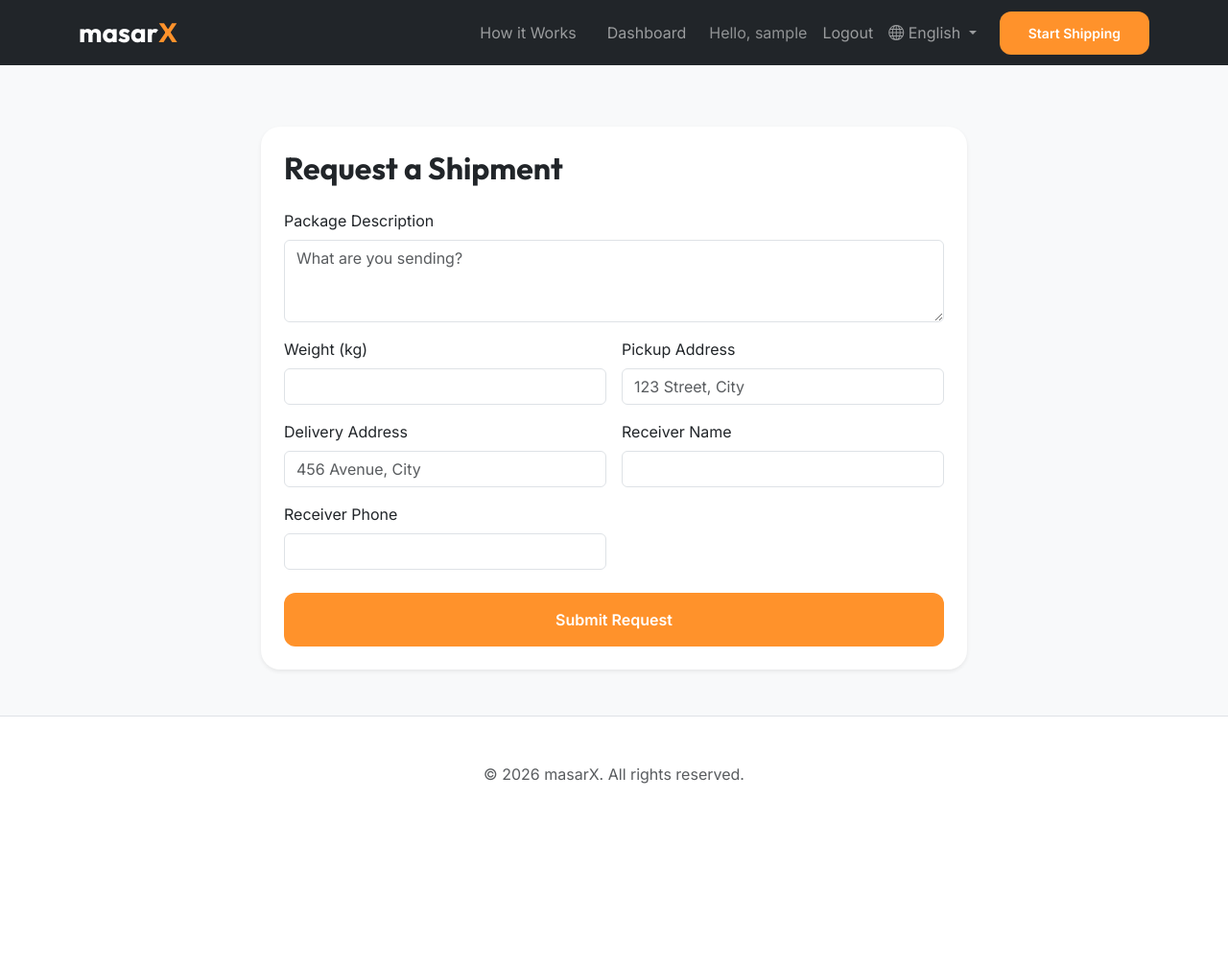
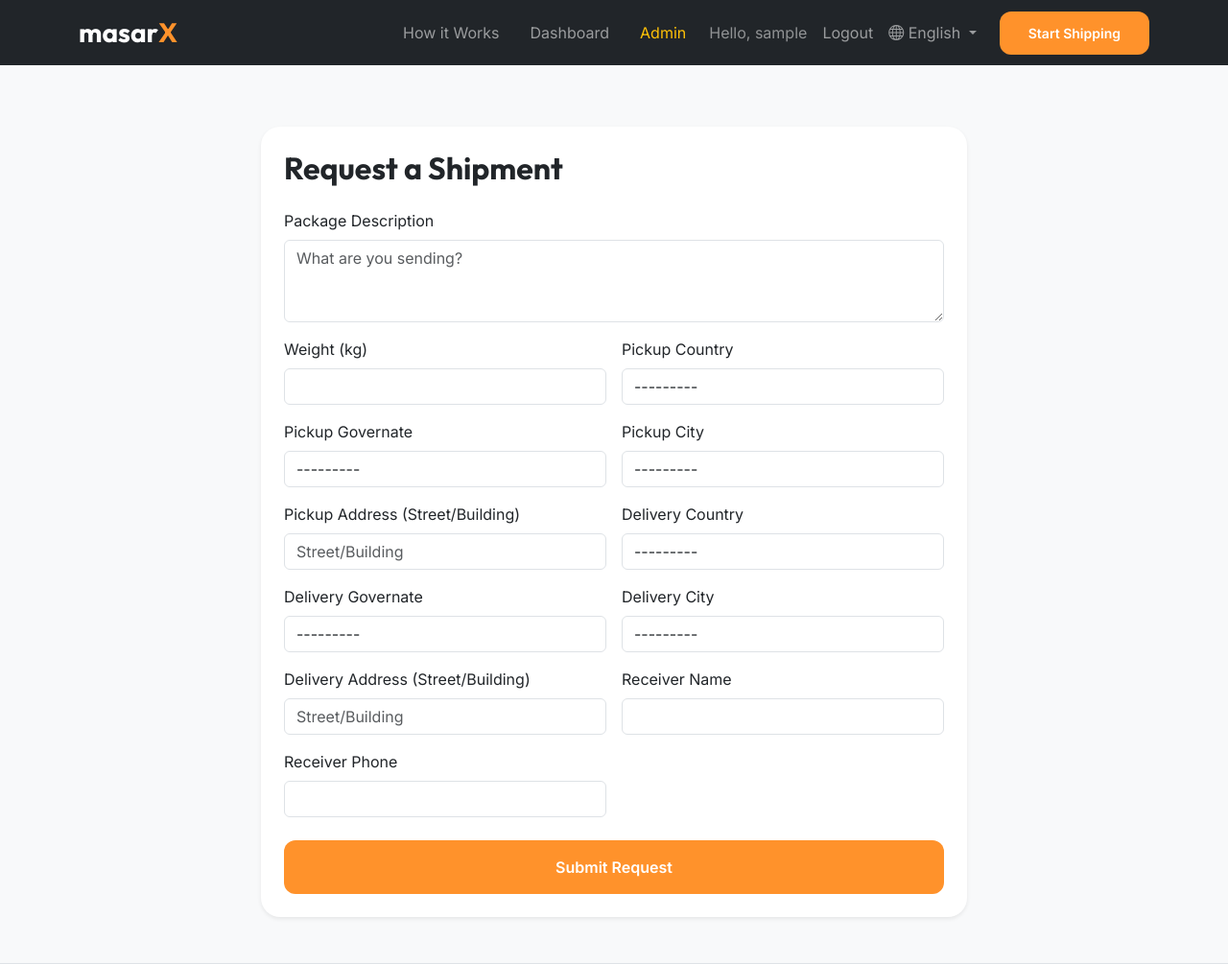
Before and after one commit to moosaalabri/masarX, a Django app: page /shipment-request/ in a window 1280 px wide. Shown: the top 1005 px of the page at 96% size. Before the commit the page ends 817 px from the top, so only its background shows below. Run offline with Django 5.2, Linux system fonts and the light colour scheme; a user stored in the database is signed in; tables that the repository leaves empty hold one stand-in row (values such as "Sample post").

Commit message:
adding nav bar

```diff
--- a/core/context_processors.py
+++ b/core/context_processors.py
@@ -1,13 +1,22 @@
 import os
 import time
+from .models import Profile
 
 def project_context(request):
     """
     Adds project-specific environment variables to the template context globally.
     """
+    profile = None
+    if request.user.is_authenticated:
+        try:
+            profile = request.user.profile
+        except:
+            profile, created = Profile.objects.get_or_create(user=request.user)
+
     return {
         "project_description": os.getenv("PROJECT_DESCRIPTION", ""),
         "project_image_url": os.getenv("PROJECT_IMAGE_URL", ""),
         # Used for cache-busting static assets
         "deployment_timestamp": int(time.time()),
+        "user_profile": profile,
     }
--- a/core/forms.py
+++ b/core/forms.py
@@ -1,13 +1,17 @@
 from django import forms
 from django.contrib.auth.models import User
 from django.utils.translation import gettext_lazy as _
-from .models import Profile, Parcel
+from .models import Profile, Parcel, Country, Governate, City
 
 class UserRegistrationForm(forms.ModelForm):
     password = forms.CharField(widget=forms.PasswordInput, label=_("Password"))
     password_confirm = forms.CharField(widget=forms.PasswordInput, label=_("Confirm Password"))
     role = forms.ChoiceField(choices=Profile.ROLE_CHOICES, label=_("Register as"))
     phone_number = forms.CharField(max_length=20, label=_("Phone Number"))
+
+    country = forms.ModelChoiceField(queryset=Country.objects.all(), required=False, label=_("Country"))
+    governate = forms.ModelChoiceField(queryset=Governate.objects.all(), required=False, label=_("Governate"))
+    city = forms.ModelChoiceField(queryset=City.objects.all(), required=False, label=_("City"))
 
     class Meta:
         model = User
@@ -31,30 +35,53 @@ class UserRegistrationForm(forms.ModelForm):
         user.set_password(self.cleaned_data['password'])
         if commit:
             user.save()
-            Profile.objects.create(
-                user=user,
-                role=self.cleaned_data['role'],
-                phone_number=self.cleaned_data['phone_number']
-            )
+            # Profile is created by signal, so we update it
+            profile, created = Profile.objects.get_or_create(user=user)
+            profile.role = self.cleaned_data['role']
+            profile.phone_number = self.cleaned_data['phone_number']
+            profile.country = self.cleaned_data['country']
+            profile.governate = self.cleaned_data['governate']
+            profile.city = self.cleaned_data['city']
+            profile.save()
         return user
 
 class ParcelForm(forms.ModelForm):
     class Meta:
         model = Parcel
-        fields = ['description', 'weight', 'pickup_address', 'delivery_address', 'receiver_name', 'receiver_phone']
+        fields = [
+            'description', 'weight',
+            'pickup_country', 'pickup_governate', 'pickup_city', 'pickup_address',
+            'delivery_country', 'delivery_governate', 'delivery_city', 'delivery_address',
+            'receiver_name', 'receiver_phone'
+        ]
         widgets = {
             'description': forms.Textarea(attrs={'rows': 3, 'class': 'form-control', 'placeholder': _('What are you sending?')}),
             'weight': forms.NumberInput(attrs={'class': 'form-control', 'step': '0.1'}),
-            'pickup_address': forms.TextInput(attrs={'class': 'form-control', 'placeholder': _('123 Street, City')}),
-            'delivery_address': forms.TextInput(attrs={'class': 'form-control', 'placeholder': _('456 Avenue, City')}),
+
+            'pickup_country': forms.Select(attrs={'class': 'form-control'}),
+            'pickup_governate': forms.Select(attrs={'class': 'form-control'}),
+            'pickup_city': forms.Select(attrs={'class': 'form-control'}),
+            'pickup_address': forms.TextInput(attrs={'class': 'form-control', 'placeholder': _('Street/Building')}),
+
+            'delivery_country': forms.Select(attrs={'class': 'form-control'}),
+            'delivery_governate': forms.Select(attrs={'class': 'form-control'}),
+            'delivery_city': forms.Select(attrs={'class': 'form-control'}),
+            'delivery_address': forms.TextInput(attrs={'class': 'form-control', 'placeholder': _('Street/Building')}),
+
             'receiver_name': forms.TextInput(attrs={'class': 'form-control'}),
             'receiver_phone': forms.TextInput(attrs={'class': 'form-control'}),
         }
         labels = {
             'description': _('Package Description'),
             'weight': _('Weight (kg)'),
-            'pickup_address': _('Pickup Address'),
-            'delivery_address': _('Delivery Address'),
+            'pickup_country': _('Pickup Country'),
+            'pickup_governate': _('Pickup Governate'),
+            'pickup_city': _('Pickup City'),
+            'pickup_address': _('Pickup Address (Street/Building)'),
+            'delivery_country': _('Delivery Country'),
+            'delivery_governate': _('Delivery Governate'),
+            'delivery_city': _('Delivery City'),
+            'delivery_address': _('Delivery Address (Street/Building)'),
             'receiver_name': _('Receiver Name'),
             'receiver_phone': _('Receiver Phone'),
         }
--- a/core/models.py
+++ b/core/models.py
@@ -1,7 +1,41 @@
 from django.db import models
 from django.contrib.auth.models import User
 from django.utils.translation import gettext_lazy as _
+from django.db.models.signals import post_save
+from django.dispatch import receiver
 import uuid
+
+class Country(models.Model):
+    name = models.CharField(_('Name'), max_length=100)
+
+    def __str__(self):
+        return self.name
+
+    class Meta:
+        verbose_name = _('Country')
+        verbose_name_plural = _('Countries')
+
+class Governate(models.Model):
+    country = models.ForeignKey(Country, on_delete=models.CASCADE, verbose_name=_('Country'))
+    name = models.CharField(_('Name'), max_length=100)
+
+    def __str__(self):
+        return f"{self.name} ({self.country.name})"
+
+    class Meta:
+        verbose_name = _('Governate')
+        verbose_name_plural = _('Governates')
+
+class City(models.Model):
+    governate = models.ForeignKey(Governate, on_delete=models.CASCADE, verbose_name=_('Governate'))
+    name = models.CharField(_('Name'), max_length=100)
+
+    def __str__(self):
+        return f"{self.name} ({self.governate.name})"
+
+    class Meta:
+        verbose_name = _('City')
+        verbose_name_plural = _('Cities')
 
 class Profile(models.Model):
     ROLE_CHOICES = (
@@ -12,12 +46,26 @@ class Profile(models.Model):
     role = models.CharField(_('Role'), max_length=20, choices=ROLE_CHOICES, default='shipper')
     phone_number = models.CharField(_('Phone Number'), max_length=20, blank=True)
 
+    country = models.ForeignKey(Country, on_delete=models.SET_NULL, null=True, blank=True, verbose_name=_('Country'))
+    governate = models.ForeignKey(Governate, on_delete=models.SET_NULL, null=True, blank=True, verbose_name=_('Governate'))
+    city = models.ForeignKey(City, on_delete=models.SET_NULL, null=True, blank=True, verbose_name=_('City'))
+
     def __str__(self):
         return f"{self.user.username} - {self.get_role_display()}"
 
     class Meta:
         verbose_name = _('Profile')
         verbose_name_plural = _('Profiles')
+
+@receiver(post_save, sender=User)
+def create_user_profile(sender, instance, created, **kwargs):
+    if created:
+        Profile.objects.get_or_create(user=instance)
+
+@receiver(post_save, sender=User)
+def save_user_profile(sender, instance, **kwargs):
+    if hasattr(instance, 'profile'):
+        instance.profile.save()
 
 class Parcel(models.Model):
     STATUS_CHOICES = (
@@ -35,7 +83,16 @@ class Parcel(models.Model):
     description = models.TextField(_('Description'))
     weight = models.DecimalField(_('Weight (kg)'), max_digits=5, decimal_places=2, help_text=_("Weight in kg"))
 
+    # Pickup Location
+    pickup_country = models.ForeignKey(Country, on_delete=models.SET_NULL, null=True, blank=True, related_name='pickup_parcels', verbose_name=_('Pickup Country'))
+    pickup_governate = models.ForeignKey(Governate, on_delete=models.SET_NULL, null=True, blank=True, related_name='pickup_parcels', verbose_name=_('Pickup Governate'))
+    pickup_city = models.ForeignKey(City, on_delete=models.SET_NULL, null=True, blank=True, related_name='pickup_parcels', verbose_name=_('Pickup City'))
     pickup_address = models.CharField(_('Pickup Address'), max_length=255)
+
+    # Delivery Location
+    delivery_country = models.ForeignKey(Country, on_delete=models.SET_NULL, null=True, blank=True, related_name='delivery_parcels', verbose_name=_('Delivery Country'))
+    delivery_governate = models.ForeignKey(Governate, on_delete=models.SET_NULL, null=True, blank=True, related_name='delivery_parcels', verbose_name=_('Delivery Governate'))
+    delivery_city = models.ForeignKey(City, on_delete=models.SET_NULL, null=True, blank=True, related_name='delivery_parcels', verbose_name=_('Delivery City'))
     delivery_address = models.CharField(_('Delivery Address'), max_length=255)
 
     receiver_name = models.CharField(_('Receiver Name'), max_length=100)
--- a/core/templates/base.html
+++ b/core/templates/base.html
@@ -65,6 +65,11 @@
                         <li class="nav-item">
                             <a class="nav-link px-3" href="{% url 'dashboard' %}">{% trans "Dashboard" %}</a>
                         </li>
+                        {% if user.is_staff %}
+                        <li class="nav-item">
+                            <a class="nav-link px-3 text-warning" href="/admin/">{% trans "Admin" %}</a>
+                        </li>
+                        {% endif %}
                         <li class="nav-item">
                             <span class="nav-link text-white-50">{% trans "Hello" %}, {{ user.username }}</span>
                         </li>
@@ -106,7 +111,7 @@
                     </li>
 
                     <li class="nav-item ms-lg-3">
-                        {% if user.is_authenticated and user.profile.role == 'car_owner' %}
+                        {% if user.is_authenticated and user_profile.role == 'car_owner' %}
                             <a href="{% url 'dashboard' %}" class="btn btn-masarx-primary btn-sm">{% trans "Find Loads" %}</a>
                         {% else %}
                             <a href="{% url 'shipment_request' %}" class="btn btn-masarx-primary btn-sm">{% trans "Start Shipping" %}</a>
--- a/core/views.py
+++ b/core/views.py
@@ -36,7 +36,9 @@ def register(request):
 
 @login_required
 def dashboard(request):
-    profile = request.user.profile
+    # Ensure profile exists
+    profile, created = Profile.objects.get_or_create(user=request.user)
+
     if profile.role == 'shipper':
         parcels = Parcel.objects.filter(shipper=request.user).order_by('-created_at')
         return render(request, 'core/shipper_dashboard.html', {'parcels': parcels})
@@ -51,7 +53,8 @@ def dashboard(request):
 
 @login_required
 def shipment_request(request):
-    if request.user.profile.role != 'shipper':
+    profile, created = Profile.objects.get_or_create(user=request.user)
+    if profile.role != 'shipper':
         messages.error(request, _("Only shippers can request shipments."))
         return redirect('dashboard')
 
@@ -69,7 +72,8 @@ def shipment_request(request):
 
 @login_required
 def accept_parcel(request, parcel_id):
-    if request.user.profile.role != 'car_owner':
+    profile, created = Profile.objects.get_or_create(user=request.user)
+    if profile.role != 'car_owner':
         messages.error(request, _("Only car owners can accept shipments."))
         return redirect('dashboard')
 
```
Also changed, not shown: core/admin.py (+23 -6 lines), core/migrations/0003_city_country_parcel_delivery_city_parcel_pickup_city_and_more.py (added).
